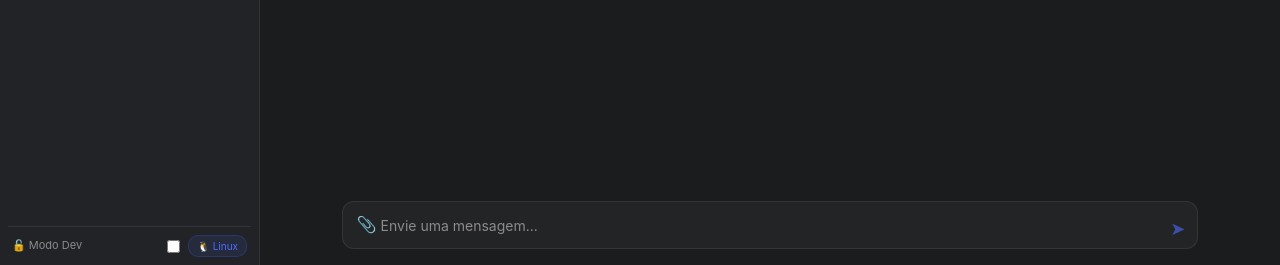
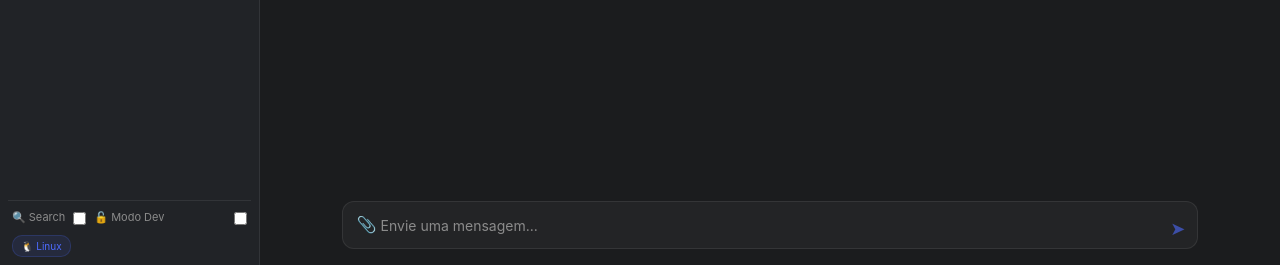
Before and after one commit to edvaldobravim9-coder/chatbox-ai, a Flask app: page / in a window 1280 px wide. Shown: the part 535-800 px from the top of the page. Run offline with Flask 3, Linux system fonts and the light colour scheme; the visitor is signed in with stand-in values (Sample User, id 1); data that the repository does not hold is empty; parts of the project's set-up code (start-up, migrations or seed data) failed here and were passed over; some libraries are stand-ins or nearby versions.

Commit message:
Integra busca web com SerpAPI

```diff
--- a/app.py
+++ b/app.py
@@ -21,6 +21,9 @@ if not API_KEY:
     raise RuntimeError("DEEPSEEK_API_KEY não configurada no ambiente")
 genai.configure(api_key=API_KEY)
 model = genai.GenerativeModel('deepseek-reasoner')
+
+# Chave de busca (SerpAPI)
+SEARCH_API_KEY = os.environ.get('SEARCH_API_KEY', '')
 
 try: from PyPDF2 import PdfReader
 except: PdfReader = None
@@ -237,6 +240,45 @@ def ask(context, jailbreak=False):
     thinking = thinking.replace('\\', '')
     return thinking, answer
 
+# ====== FUNÇÃO DE BUSCA NA WEB ======
+def web_search(query):
+    """Realiza uma busca na web usando SerpAPI e retorna resultados formatados."""
+    if not SEARCH_API_KEY:
+        return None, "Erro: SEARCH_API_KEY não configurada."
+
+    try:
+        params = {
+            'q': query,
+            'api_key': SEARCH_API_KEY,
+            'engine': 'google',
+            'hl': 'pt',
+            'gl': 'br',
+            'num': 5
+        }
+        resp = requests.get('https://serpapi.com/search', params=params, timeout=15)
+        if resp.status_code != 200:
+            return None, f"Erro na busca: {resp.status_code}"
+
+        data = resp.json()
+        organic = data.get('organic_results', [])
+
+        if not organic:
+            return None, "Nenhum resultado encontrado."
+
+        # Formata os resultados com citações
+        formatted = "Resultados da busca na web:\n\n"
+        sources = []
+        for i, r in enumerate(organic[:5], 1):
+            title = r.get('title', 'Sem título')
+            link = r.get('link', '#')
+            snippet = r.get('snippet', '')[:300]
+            formatted += f"【{i}†1】 {title}\n{snippet}\nFonte: {link}\n\n"
+            sources.append({'title': title, 'link': link, 'snippet': snippet})
+
+        return sources, formatted
+    except Exception as e:
+        return None, f"Exceção na busca: {str(e)}"
+
 def get_or_create_guest():
     if 'guest_id' not in session:
         session['guest_id'] = str(uuid.uuid4())
@@ -307,6 +349,7 @@ def chat():
     file_content = sanitize_input(data.get('file_content', ''))
     conv_id = data.get('conversation_id')
     jailbreak = data.get('jailbreak', False)
+    search_enabled = data.get('search_enabled', False)
 
     if conv_id:
         conversation = Conversation.query.filter_by(id=conv_id, user_id=current_user.id).first()
@@ -322,6 +365,17 @@ def chat():
         context += f"{'User' if m.role == 'user' else 'Assistant'}: {m.content}\n"
     if file_content:
         context += f"[Arquivo anexado pelo usuário]:\n{file_content}\n\n"
+
+    # Se a busca estiver ativada, faz a pesquisa e adiciona ao contexto
+    search_sources = None
+    if search_enabled and message:
+        sources, search_result = web_search(message)
+        if sources:
+            search_sources = sources
+            context += f"\n[Resultados de busca na web para: \"{message}\"]\n{search_result}\n"
+        else:
+            context += f"\n[Busca na web falhou: {search_result}]\n"
+
     context += f"User: {message}\nAssistant:"
 
     thinking, answer = ask(context, jailbreak)
@@ -336,7 +390,12 @@ def chat():
         conversation.title = message[:50] + ('...' if len(message) > 50 else '')
         db.session.commit()
 
-    return jsonify({'thinking': thinking, 'answer': answer, 'conversation_id': conversation.id})
+    return jsonify({
+        'thinking': thinking,
+        'answer': answer,
+        'conversation_id': conversation.id,
+        'search_sources': search_sources
+    })
 
 @app.route('/conversations', methods=['GET'])
 @login_required
--- a/templates/index.html
+++ b/templates/index.html
@@ -239,6 +239,8 @@
         <input class="search-box" placeholder="🔍 Buscar conversas..." id="searchBox" oninput="searchConversations(this.value)">
         <div class="history" id="historyMobile"></div>
         <div class="footer">
+          <span>🔍 Search</span>
+          <input type="checkbox" id="searchCheckboxMobile" style="accent-color: #4d6bfe;">
           <span>🔓 Modo Dev</span>
           <input type="checkbox" id="jailbreakCheckboxMobile" style="margin-left: auto; accent-color: #ff6b6b;">
           <span class="platform-badge" id="platformBadgeMobile"></span>
@@ -433,8 +435,15 @@
       conv.messages.push({ role: 'user', content: message });
       const fileContent = pendingFileContent; pendingFileContent = null;
 
+      const searchCheckbox = document.getElementById(isMobile ? 'searchCheckboxMobile' : 'searchCheckboxDesktop');
       const jailbreakCheckbox = document.getElementById(isMobile ? 'jailbreakCheckboxMobile' : 'jailbreakCheckboxDesktop');
-      const payload = { message, file_content: fileContent, conversation_id: activeConvId, jailbreak: jailbreakCheckbox?.checked || false };
+      const payload = {
+        message,
+        file_content: fileContent,
+        conversation_id: activeConvId,
+        jailbreak: jailbreakCheckbox?.checked || false,
+        search_enabled: searchCheckbox?.checked || false
+      };
 
       const assistantRow = appendMessage('assistant', '', '');
       const msgContent = assistantRow.querySelector('.message-content');
@@ -465,6 +474,15 @@
         typeWriter(answerPlaceholder, data.answer || '', 8, function() {
           answerPlaceholder.innerHTML = markdownToHtml(data.answer || '');
         });
+
+        // Exibe as fontes da busca se houver
+        if (data.search_sources && data.search_sources.length > 0) {
+          const sourcesDiv = document.createElement('div');
+          sourcesDiv.style.cssText = 'margin-top:10px;font-size:12px;color:var(--text-tertiary);';
+          sourcesDiv.innerHTML = '<strong>Fontes:</strong><br>' +
+            data.search_sources.map((s, i) => `<a href="${s.link}" target="_blank" style="color:var(--brand-blue);">${i+1}. ${s.title}</a>`).join('<br>');
+          msgContent.appendChild(sourcesDiv);
+        }
 
         conv.messages.push({ role: 'assistant', content: data.answer, thinking: data.thinking });
         conv.id = data.conversation_id;
```
